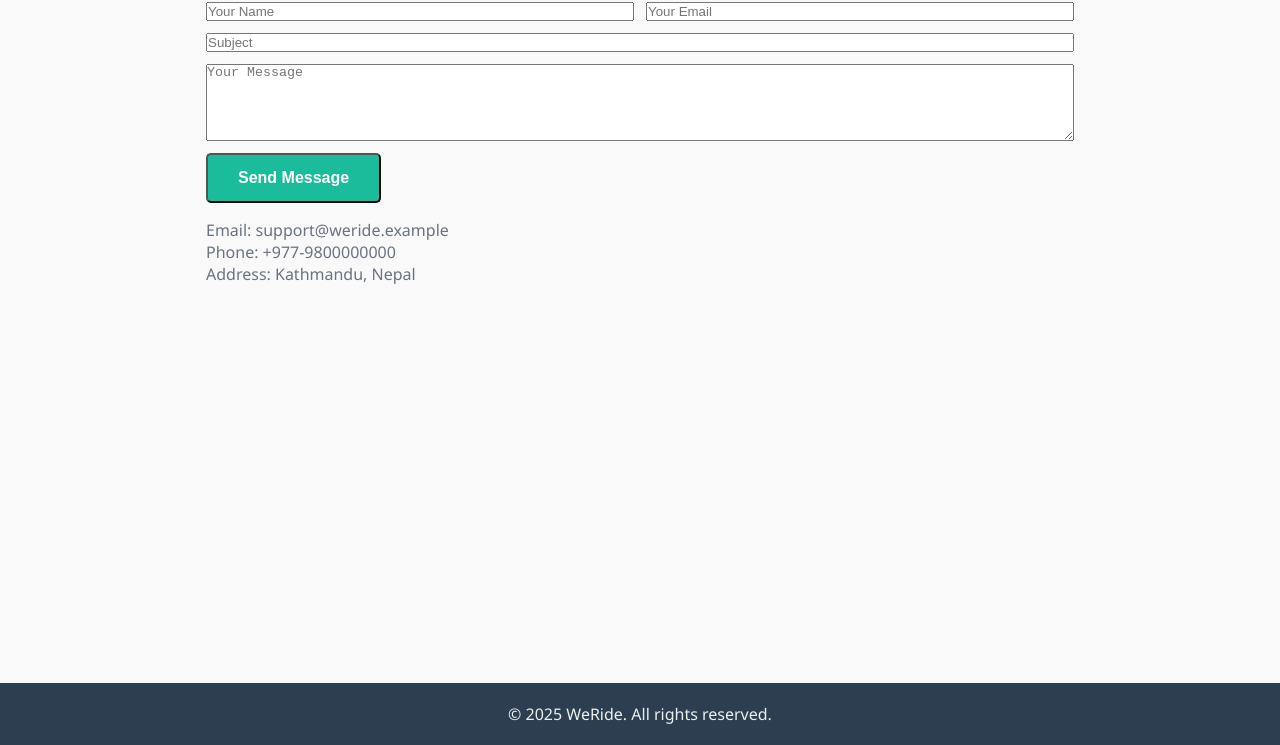
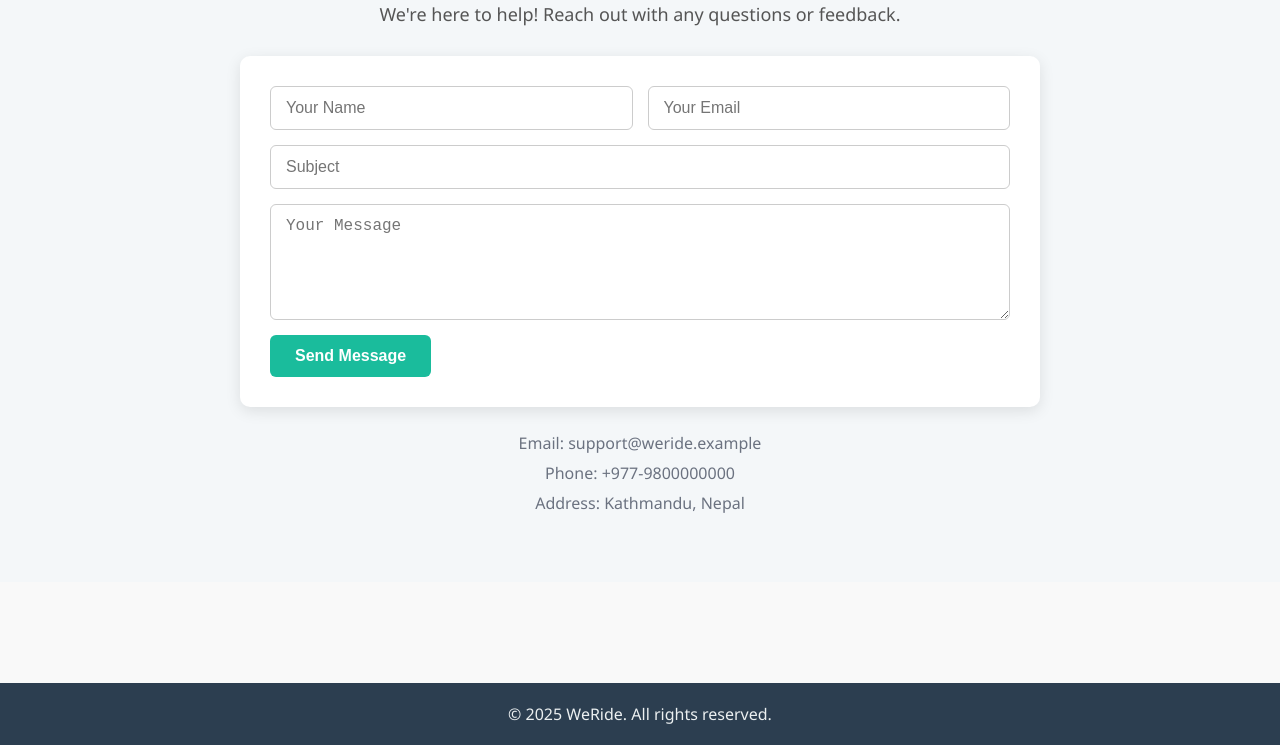
Before and after one commit to IconicHoHai11/WeRide, a plain HTML site: page contact.html in a window 1280 px wide. Shown: the part 193-938 px from the top of the page. Drawn offline with Linux system fonts and the light colour scheme.

Commit message:
updated contact and price

```diff
--- a/contact.html
+++ b/contact.html
@@ -21,32 +21,29 @@
 
   <main style="height: 100vh;">
     <!-- Hero Section -->
-   <section class="contact-head">
-     <div class="hero-content">
-        <h1>Contact Us</h1>
-        <p>Questions, feedback, or partnership ideas? We’d love to hear from you.</p>
-      </div>
-   </section>
+    <section class="contact-section">
+      <div class="contact-container">
+        <h1>Contact WeRide</h1>
+        <p>We're here to help! Reach out with any questions or feedback.</p>
 
-
-
-    <section style="max-width: 900px; margin: 24px auto; padding: 0 16px;">
-      <form id="contact-form" style="display: grid; gap: 12px;">
-        <div style="display: grid; grid-template-columns: 1fr 1fr; gap: 12px;">
+        <form id="contact-form">
+          <div class="input-row">
             <input type="text" id="name" placeholder="Your Name" required>
             <input type="email" id="email" placeholder="Your Email" required>
           </div>
           <input type="text" id="subject" placeholder="Subject" required>
           <textarea id="message" rows="5" placeholder="Your Message" required></textarea>
-        <button type="submit" class="btn-primary" style="width: fit-content;">Send Message</button>
+          <button type="submit" class="btn-primary">Send Message</button>
         </form>
 
-      <div style="margin-top: 16px; color: #6b7280;">
+        <div class="contact-info">
           <div>Email: support@weride.example</div>
           <div>Phone: +977-9800000000</div>
           <div>Address: Kathmandu, Nepal</div>
         </div>
+      </div>
     </section>
+
   </main>
 
   <footer>
--- a/home.css
+++ b/home.css
@@ -97,6 +97,102 @@ header {
 .btn-primary:hover {
     background-color: #16a085;
 }
+/* Contact Section */
+.contact-section {
+    background-color: #f4f7f9;
+    padding: 60px 20px;
+    display: flex;
+    justify-content: center;
+}
+
+.contact-container {
+    max-width: 800px;
+    width: 100%;
+    text-align: center;
+}
+
+.contact-container h1 {
+    font-size: 36px;
+    margin-bottom: 10px;
+    color: #2c3e50;
+}
+
+.contact-container p {
+    font-size: 18px;
+    margin-bottom: 30px;
+    color: #555;
+}
+
+/* Form Styles */
+#contact-form {
+    display: grid;
+    gap: 15px;
+    background-color: #fff;
+    padding: 30px;
+    border-radius: 10px;
+    box-shadow: 0 4px 15px rgba(0,0,0,0.1);
+}
+
+.input-row {
+    display: grid;
+    grid-template-columns: 1fr 1fr;
+    gap: 15px;
+}
+
+#contact-form input,
+#contact-form textarea {
+    width: 100%;
+    padding: 12px 15px;
+    border: 1px solid #ccc;
+    border-radius: 6px;
+    font-size: 16px;
+    transition: all 0.3s ease;
+}
+
+#contact-form input:focus,
+#contact-form textarea:focus {
+    border-color: #1abc9c;
+    outline: none;
+    box-shadow: 0 0 5px rgba(26,188,156,0.3);
+}
+
+#contact-form button {
+    width: fit-content;
+    padding: 12px 25px;
+    background-color: #1abc9c;
+    color: #fff;
+    border: none;
+    border-radius: 6px;
+    cursor: pointer;
+    font-size: 16px;
+    transition: background-color 0.3s ease;
+}
+
+#contact-form button:hover {
+    background-color: #16a085;
+}
+
+/* Contact Info */
+.contact-info {
+    margin-top: 25px;
+    color: #6b7280;
+    font-size: 16px;
+}
+
+.contact-info div {
+    margin-bottom: 8px;
+}
+
+/* Responsive */
+@media(max-width: 600px){
+    .input-row {
+        grid-template-columns: 1fr;
+    }
+
+    .contact-container h1 {
+        font-size: 28px;
+    }
+}
 
 /* Second-hand Section */
 .second-hand {
```
Also changed, not shown: rent pagte/rent.html (+12 -12 lines), rent pagte/vehicle.html (+2 -3 lines). Lines whose indentation alone changed are shown as unchanged.
